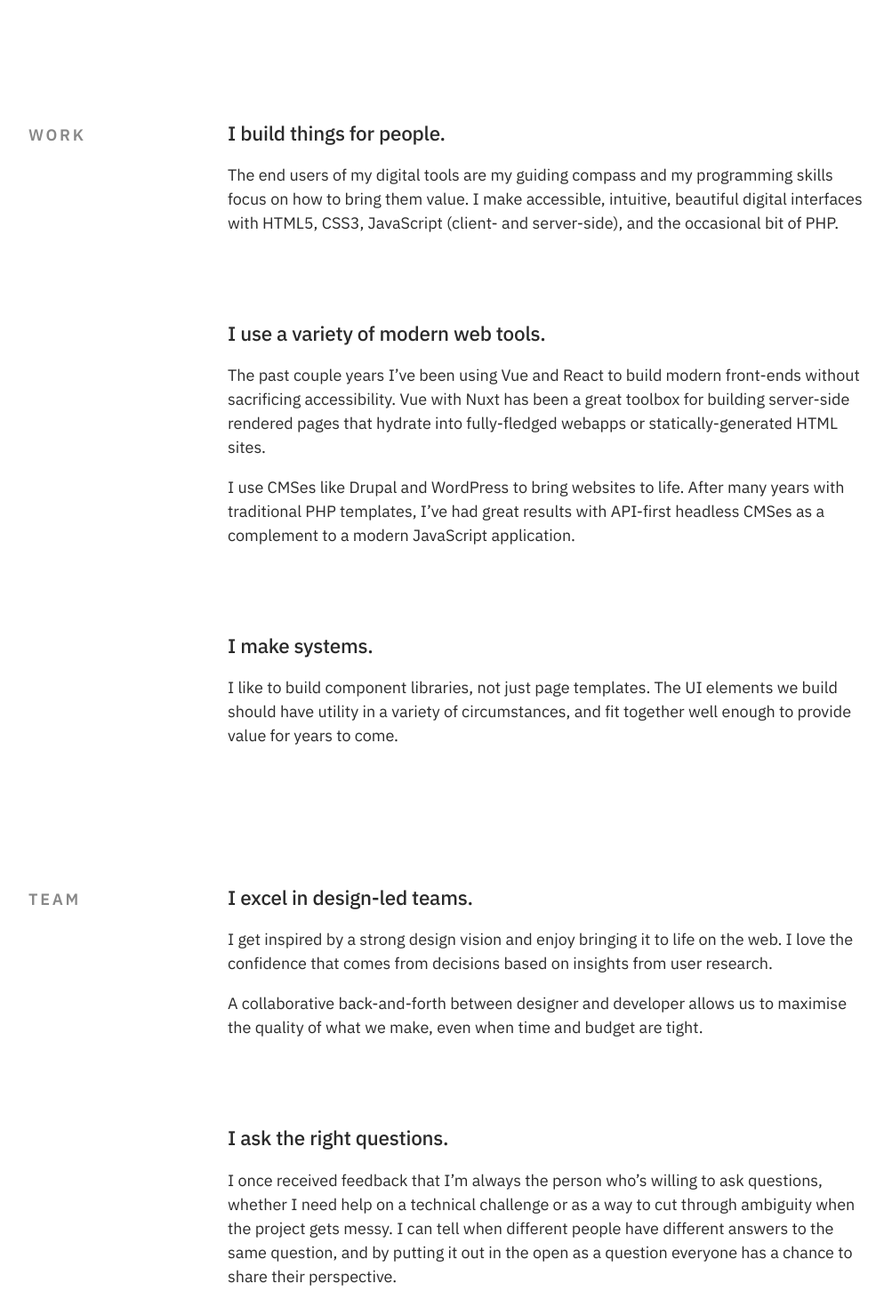
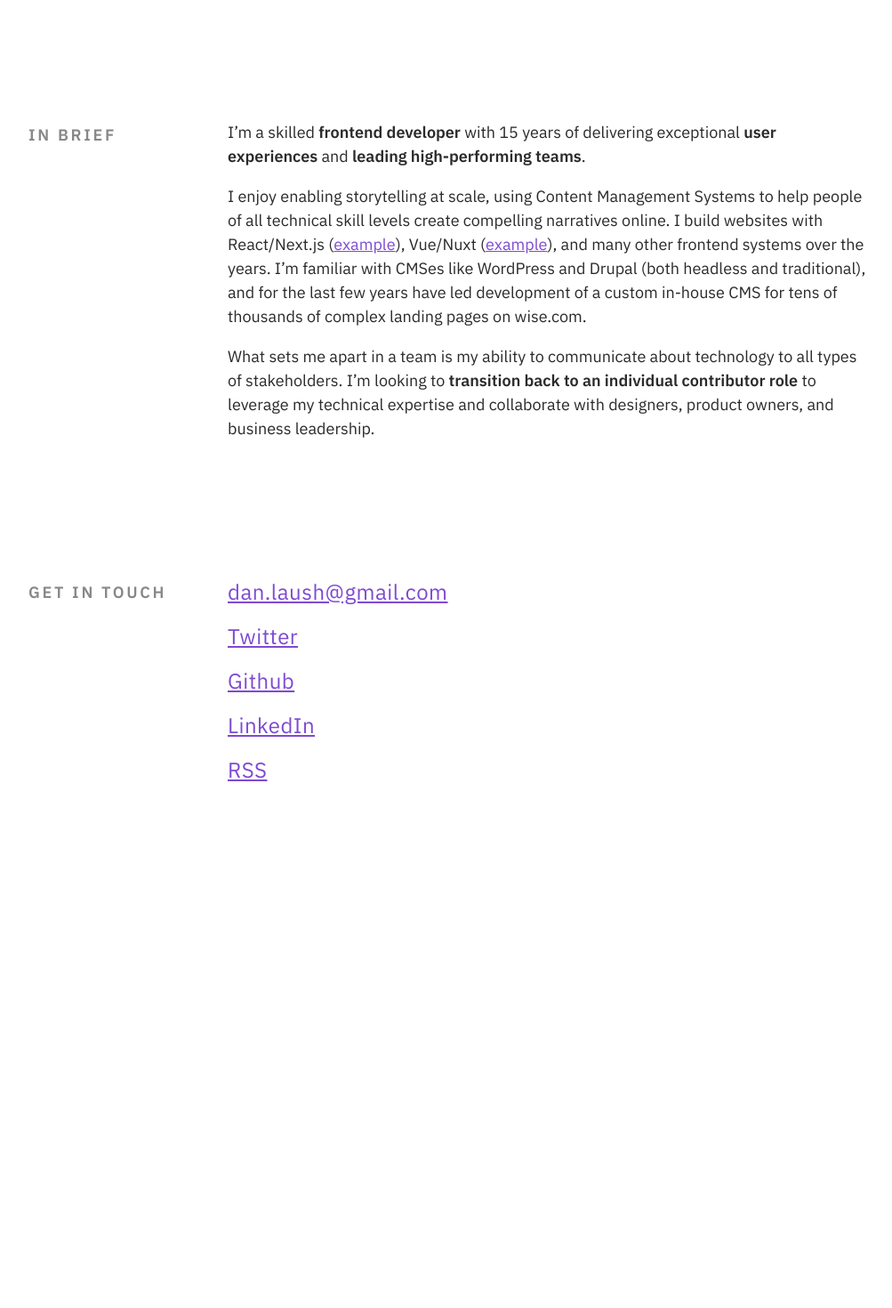
Before and after one commit to danlaush/danlaush-website-2021, a Next.js app: page /about in a window 1280 px wide. Shown: the part 420-1890 px from the top of the page at 89% size, without its empty margins (112-1115 px from the left). After the commit the page ends 1481 px from the top, so only its background shows below. Built offline with nearby package versions, Linux system fonts and the light colour scheme.

Commit message:
content updates

```diff
--- a/pages/about.js
+++ b/pages/about.js
@@ -6,55 +6,10 @@ import TwoUp from "../components/two-up";
 const AboutPage = () => (
   <Layout title="About" breadcrumb>
     <Container>
-      <TwoUp title="Work">
-        <h3>I build things for people.</h3>
-        <p>
-          The end users of my digital tools are my guiding compass and my
-          programming skills focus on how to bring them value. I make
-          accessible, intuitive, beautiful digital interfaces with HTML5, CSS3,
-          JavaScript (client- and server-side), and the occasional bit of PHP.
-        </p>
-        <h3>I use a variety of modern web tools.</h3>
-        <p>
-          The past couple years I’ve been using Vue and React to build modern
-          front-ends without sacrificing accessibility. Vue with Nuxt has been a
-          great toolbox for building server-side rendered pages that hydrate
-          into fully-fledged webapps or statically-generated HTML sites.
-        </p>
-        <p>
-          I use CMSes like Drupal and WordPress to bring websites to life. After
-          many years with traditional PHP templates, I’ve had great results with
-          API-first headless CMSes as a complement to a modern JavaScript
-          application.
-        </p>
-        <h3>I make systems.</h3>
-        <p>
-          I like to build component libraries, not just page templates. The UI
-          elements we build should have utility in a variety of circumstances,
-          and fit together well enough to provide value for years to come.
-        </p>
-      </TwoUp>
-      <TwoUp title="Team">
-        <h3>I excel in design-led teams.</h3>
-        <p>
-          I get inspired by a strong design vision and enjoy bringing it to life
-          on the web. I love the confidence that comes from decisions based on
-          insights from user research.
-        </p>
-        <p>
-          A collaborative back-and-forth between designer and developer allows
-          us to maximise the quality of what we make, even when time and budget
-          are tight.
-        </p>
-        <h3>I ask the right questions.</h3>
-        <p>
-          I once received feedback that I’m always the person who’s willing to
-          ask questions, whether I need help on a technical challenge or as a
-          way to cut through ambiguity when the project gets messy. I can tell
-          when different people have different answers to the same question, and
-          by putting it out in the open as a question everyone has a chance to
-          share their perspective.
-        </p>
+      <TwoUp title="In brief">
+        <p>I’m a skilled <strong>frontend developer</strong> with 15 years of delivering exceptional <strong>user experiences</strong> and <strong>leading high-performing teams</strong>.</p>
+        <p>I enjoy enabling storytelling at scale, using Content Management Systems to help people of all technical skill levels create compelling narratives online. I build websites with React/Next.js (<a href="https://wise.com/">example</a>), Vue/Nuxt (<a href="https://www.worksafe.vic.gov.au/">example</a>), and many other frontend systems over the years. I’m familiar with CMSes like WordPress and Drupal (both headless and traditional), and for the last few years have led development of a custom in-house CMS for tens of thousands of complex landing pages on wise.com.</p>
+        <p>What sets me apart in a team is my ability to communicate about technology to all types of stakeholders. I’m looking to <strong>transition back to an individual contributor role</strong> to leverage my technical expertise and collaborate with designers, product owners, and business leadership.</p>
       </TwoUp>
     </Container>
   </Layout>
```
Also changed, not shown: data/roles/index.json (+9 -1 lines), pages/index.js (+43 -42 lines).
